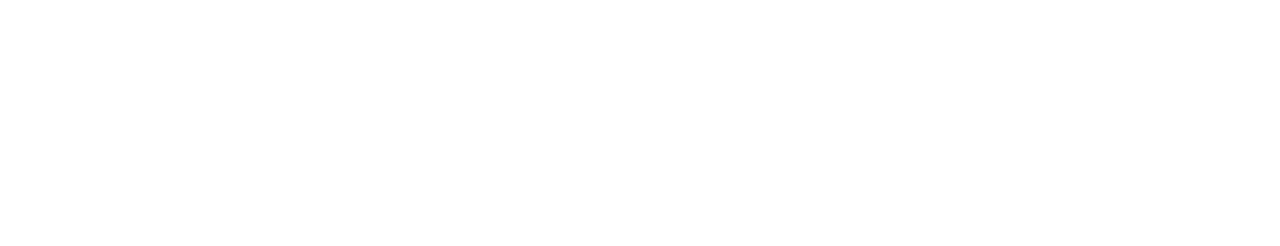
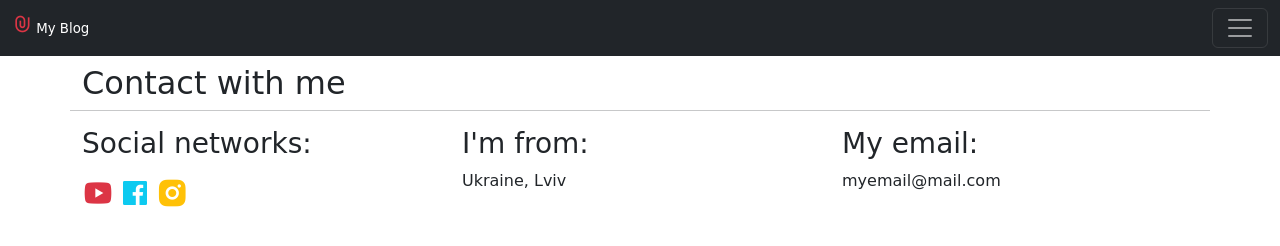
Before and after one commit to Volodymyr-Branets/responsive-blog-site, a plain HTML site: page contacts.html in a window 1280 px wide. Drawn offline with nearby package versions, Linux system fonts and the light colour scheme; a web font is replaced by a local one.

Commit message:
Add navbar script and section in abou and contacts page, add some contacts content

```diff
--- a/contacts.html
+++ b/contacts.html
@@ -13,10 +13,42 @@
 </head>
 
 <body>
+    <!-- Insert navbar -->
+    <header id="navbar-section"></header>
+    <!-- Head of contacts -->
+    <section>
+        <div class="container">
+            <div class="row">
+                <h2 class="pt-3">Contact with me</h2>
+                <hr>
+            </div>
+            <div class="row">
+                <div class="col">
+                    <h3 class="">Social networks:</h3>
+                    <a href="https://www.youtube.com/" class="text-decoration-none link-danger"><i
+                            class="ri-youtube-fill ri-2x"></i></a>
+                    <a href="https://www.facebook.com/" class="text-decoration-none link-info"><i
+                            class="ri-facebook-box-fill ri-2x"></i></a>
+                    <a href="https://www.instagram.com/" class="text-decoration-none link-warning"><i
+                            class="ri-instagram-fill ri-2x"></i></a>
+                </div>
+                <div class="col">
+                    <h3>I'm from:</h3>
+                    <p>Ukraine, Lviv</p>
+                </div>
+                <div class="col">
+                    <h3>My email:</h3>
+                    <p>myemail@mail.com</p>
+                </div>
+            </div>
+
+        </div>
+    </section>
 
     <script src="https://cdn.jsdelivr.net/npm/bootstrap@5.2.0/dist/js/bootstrap.bundle.min.js"
         integrity="sha384-A3rJD856KowSb7dwlZdYEkO39Gagi7vIsF0jrRAoQmDKKtQBHUuLZ9AsSv4jD4Xa"
         crossorigin="anonymous"></script>
+    <script src="js/navbar.js"></script>
 </body>
 
 </html>
```
Also changed, not shown: about.html (+3 -0 lines), blog.html (+1 -0 lines).
